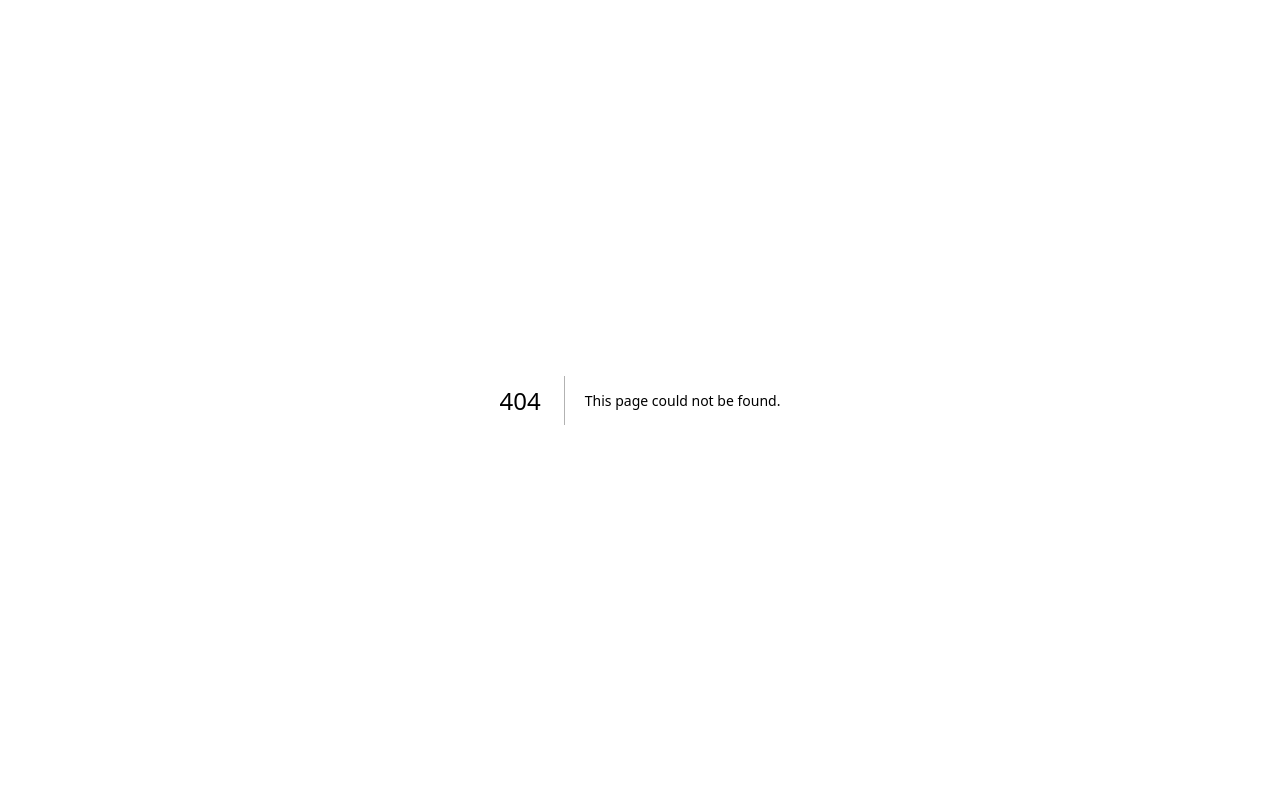
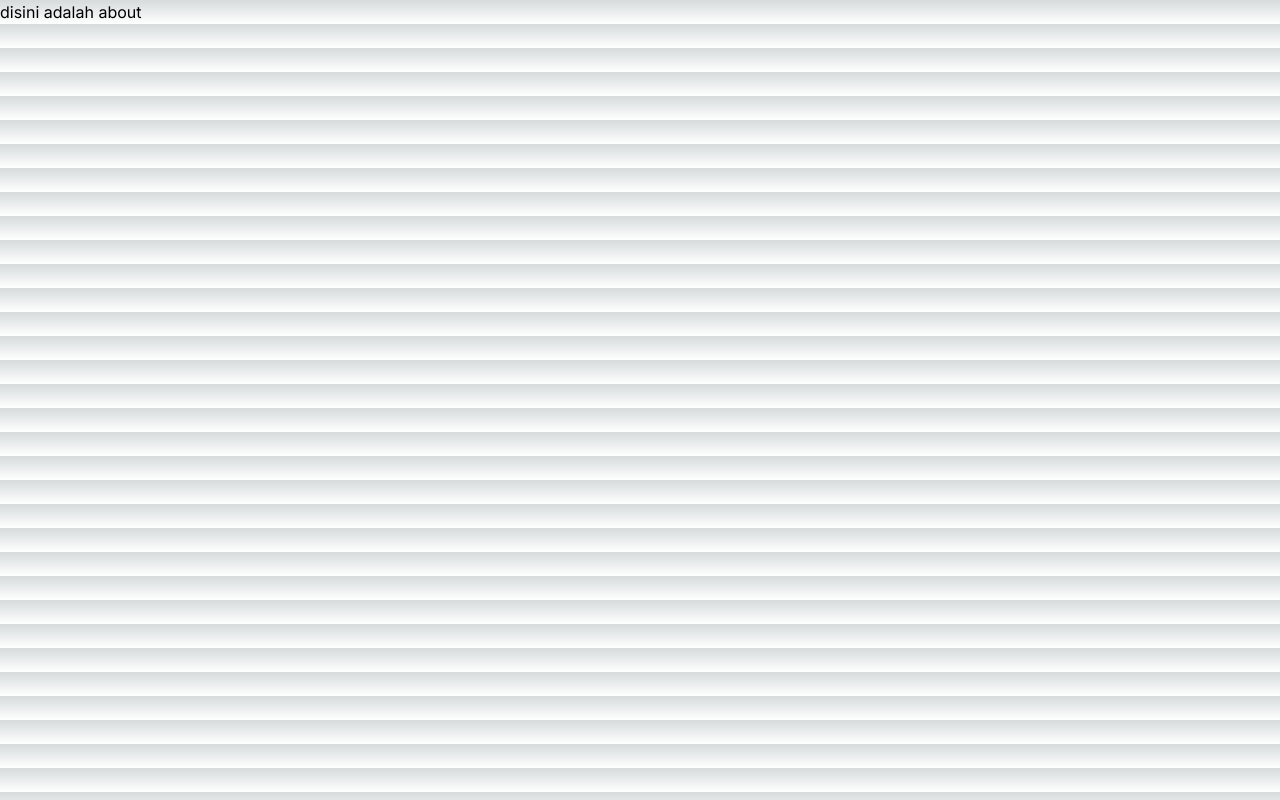
Before and after one commit to atheo810/belajar-vercel-typescript, a Next.js app: page /about in a window 1280 px wide. Before the commit this address had no page. Built offline with nearby package versions, Linux system fonts and the light colour scheme.

Commit message:
feat: about Page

```diff
--- /dev/null
+++ b/src/app/about/page.tsx
@@ -0,0 +1,11 @@
+import React from "react";
+import type { Metadata } from "next";
+
+export const metadata: Metadata = {
+  title: "About Page",
+  description: "About Page from Atheo",
+};
+
+export default function PageAbout() {
+  return <div>disini adalah about</div>;
+}
```
